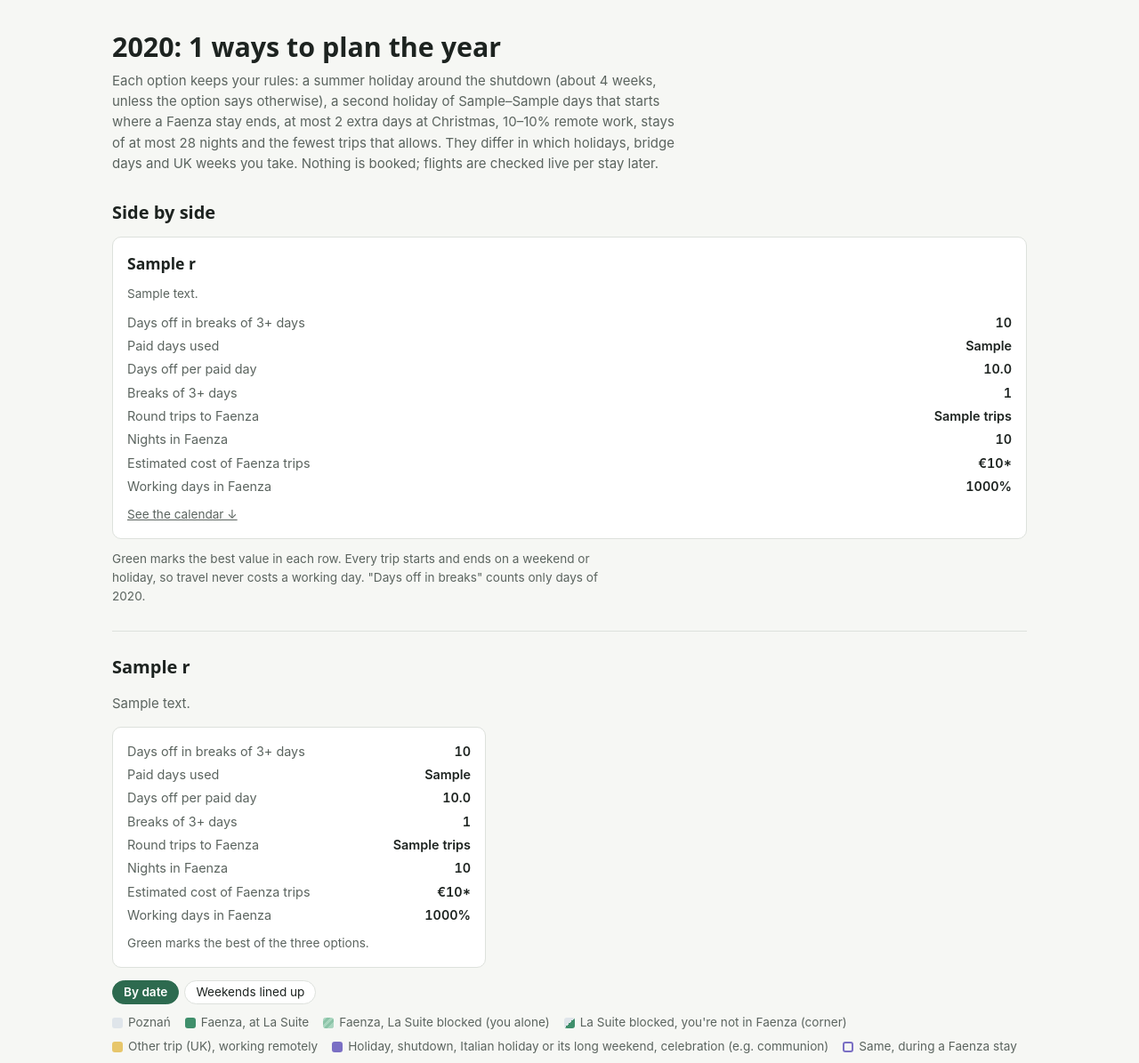
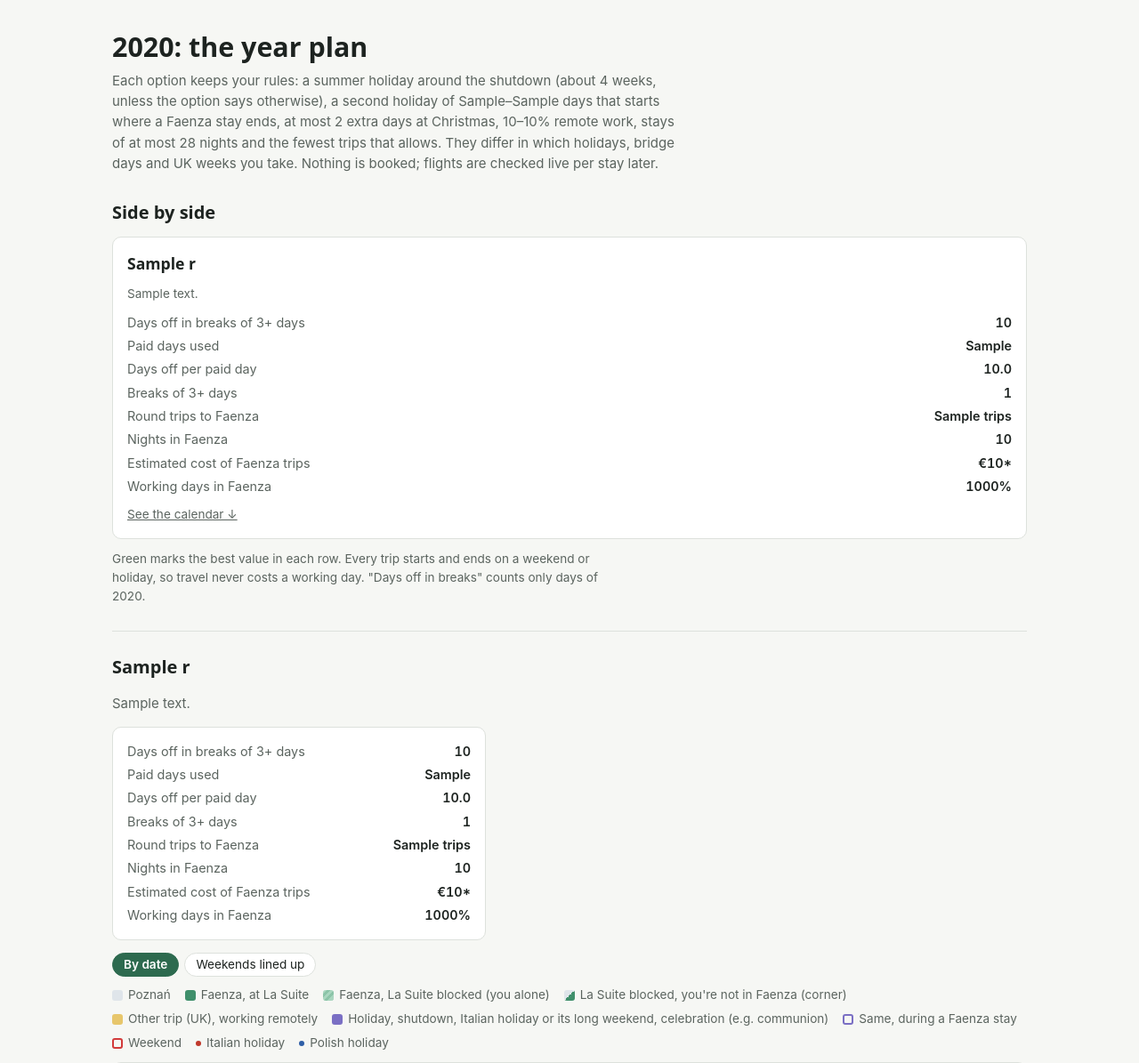
Before and after one commit to sieszwendamsie/life-logistics-planner, a Python web app: template src/planner/templates/year_options.html.j2 in a window 1280 px wide. Shown: the top 1195 px of the page at 89% size. Run offline with Jinja, Linux system fonts and the light colour scheme; the template is opened without the code that fills it: most values are stand-ins (such as "Sample title", 1, 10 or a date in 2020).

Commit message:
Year page: wording for a single chosen plan
Co-Authored-By: Claude Opus 5.5 <noreply@anthropic.com>
Claude-Session: https://claude.ai/code/session_0142S6461nGEJqx6qEvLSddX

```diff
--- a/src/planner/templates/year_options.html.j2
+++ b/src/planner/templates/year_options.html.j2
@@ -29,7 +29,7 @@ nav.jump a:focus-visible { outline: 2px solid var(--accent); outline-offset: 2px
 </style>
 <main>
   <header style="display:grid; gap:8px">
-    <h1>{{ year }}: {{ options | length }} ways to plan the year</h1>
+    <h1>{% if options | length > 1 %}{{ year }}: {{ options | length }} ways to plan the year{% else %}{{ year }}: the year plan{% endif %}</h1>
     {% set pl = options[0].r.plan %}{% set rs = pl.remote_share %}<p class="sub">Each option keeps your rules: a summer holiday around the shutdown (about 4 weeks, unless the option says otherwise), a second holiday of {{ pl.second_holiday_days[0] }}–{{ pl.second_holiday_days[1] }} days{% if pl.second_holiday_joined %} that starts where a Faenza stay ends{% endif %}, at most 2 extra days at Christmas, {{ (rs[0] * 100) | round | int }}–{{ (rs[1] * 100) | round | int }}% remote work{% if pl.away_nights %}, never more than {{ (pl.away_nights[1] / 7) | round | int }} weeks away from the Faenza office (except the summer holiday){% endif %}, stays of at most 28 nights and the fewest trips that allows. They differ in which holidays, bridge days and UK weeks you take. Nothing is booked; flights are checked live per stay later.</p>
   </header>
 
@@ -54,7 +54,7 @@ nav.jump a:focus-visible { outline: 2px solid var(--accent); outline-offset: 2px
     <p class="sub">{{ o.r.note }}</p>
     <div class="card opt summary">
       {{ summary(o) }}
-      <p class="note">Green marks the best of the three options.</p>
+      {% if options | length > 1 %}<p class="note">Green marks the best of the {{ options | length }} options.</p>{% endif %}
     </div>
     {{ wall(o.months, year, o.anchor) }}
     <div class="grid2">
```
